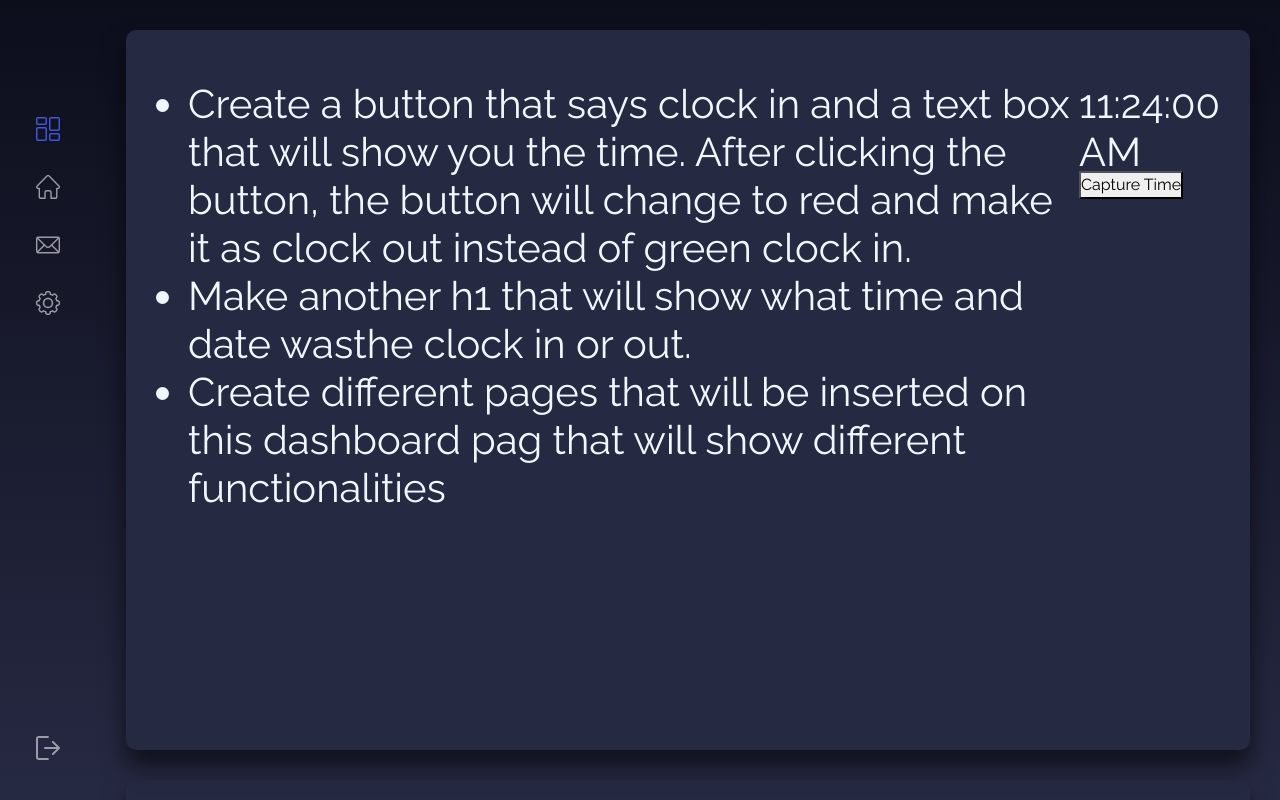
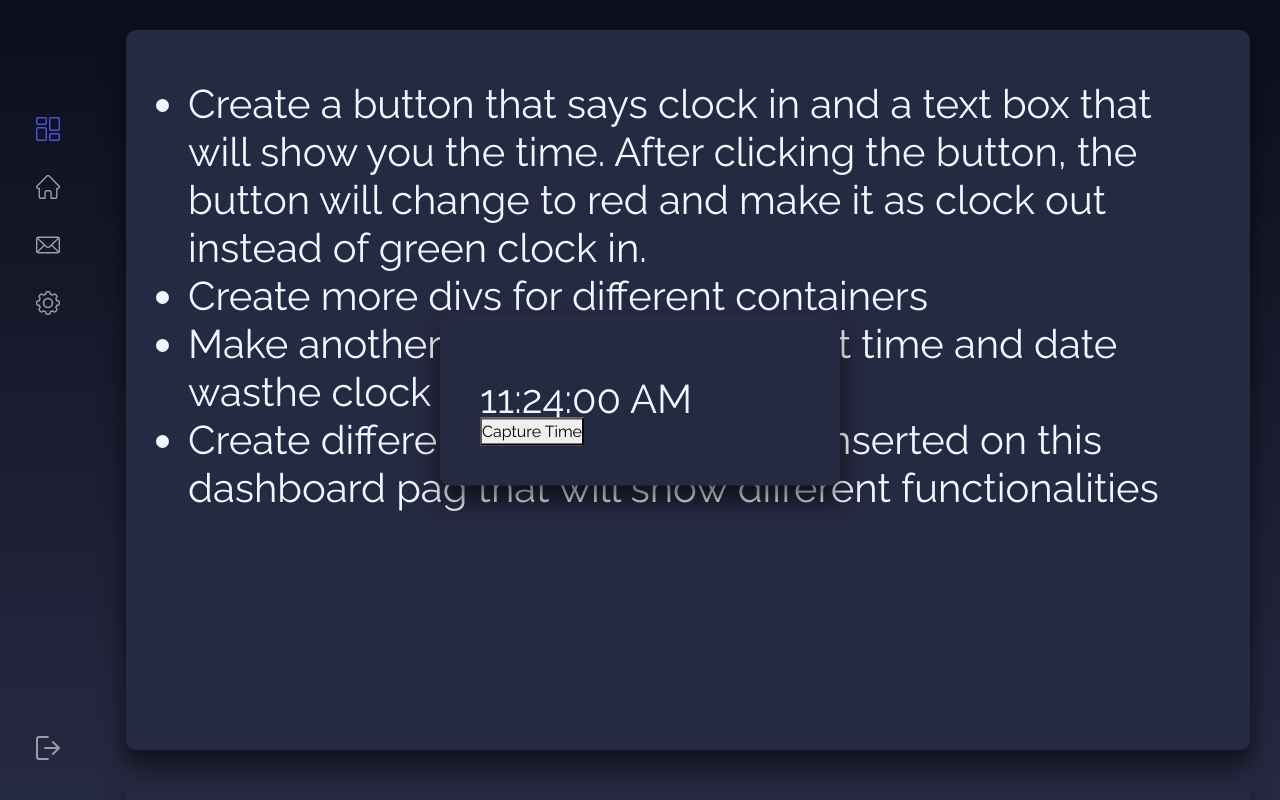
Before and after one commit to toperrrrrrrr/pos, a React (Create React App) app: page /dashboard in a window 1280 px wide. Built offline with nearby package versions, Linux system fonts and the light colour scheme.

Commit message:
Some notes

```diff
--- a/src/components/Dashboard.js
+++ b/src/components/Dashboard.js
@@ -73,6 +73,7 @@ const Dashboard = ({capturedtime}) => {
 
           <div className="dashboard-box">
 
+          <div className="login-box">  <Clock /></div>
             <ul>
               <h1>
                 <li>
@@ -81,6 +82,7 @@ const Dashboard = ({capturedtime}) => {
                   change to red and make it as clock out instead of green clock
                   in.
                 </li>
+                <li>Create more divs for different containers</li>
                 <li>
                   Make another h1 that will show what time and date wasthe clock
                   in or out.
@@ -91,7 +93,7 @@ const Dashboard = ({capturedtime}) => {
                 </li>
               </h1>
             </ul>
-            <Clock />
+
 
           </div>
 
```
